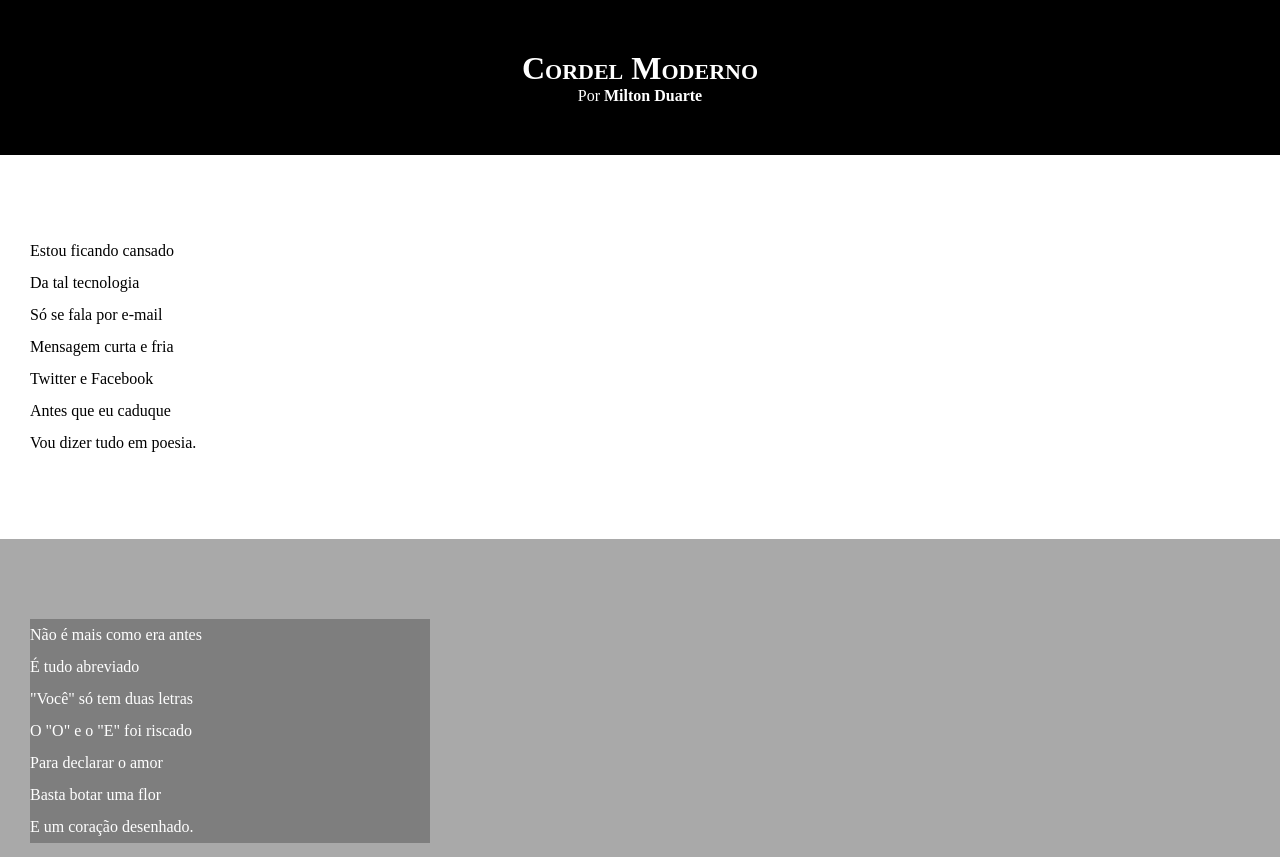
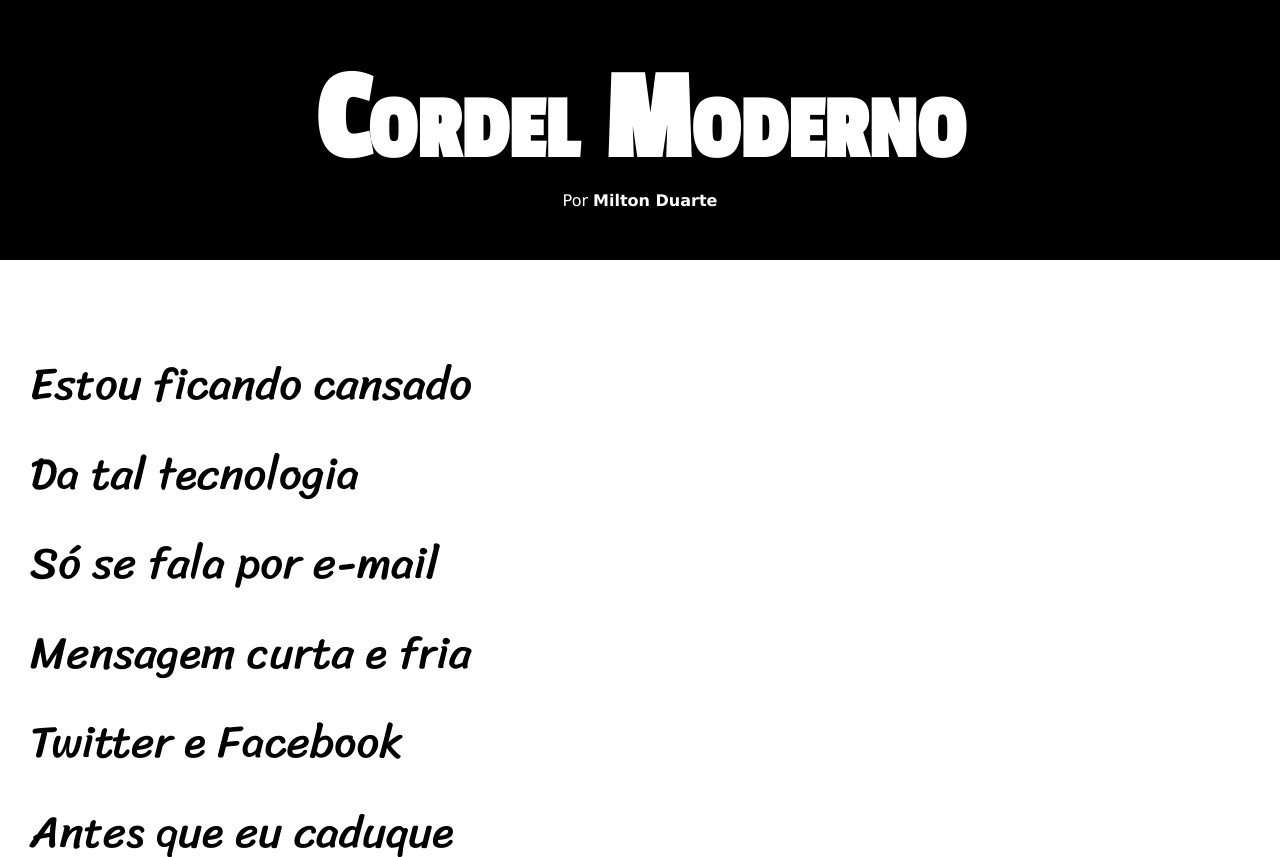
Before and after one commit to RogerioJesuinoFR/projeto-cordel, a plain HTML site: page index.html in a window 1280 px wide. Shown: the top 857 px of the page. Drawn offline with Linux system fonts and the light colour scheme.

Commit message:
Update style.css

```diff
--- a/style.css
+++ b/style.css
@@ -1,13 +1,26 @@
 @charset "UTF-8";
+
+@import url('https://fonts.googleapis.com/css2?family=Passion+One&display=swap');
+@import url('https://fonts.googleapis.com/css2?family=Sriracha&display=swap');
+
+
+
+:root {
+    --font1: Verdana, Geneva, Tahoma, sans-serif;
+    --font2: 'Passion One', cursive;
+    --font3: 'Sriracha', cursive;
+}
 
 * {
     margin: 0px;
     padding: 0px;
+    font-size: 1em;
 }
 
 html, body {
     min-height: 100vh;
     background-color: darkgray;
+    font-family: var(--font1);
 }
 
 header {
@@ -20,6 +33,8 @@ header > h1 {
     padding-top: 50px;
     /*text-transform: uppercase;*/
     font-variant: small-caps;
+    font-family: var(--font2);
+    font-size: 10vw;
 }
 
 header > p {
@@ -41,6 +56,8 @@ section {
     padding-bottom: 10vh;
     line-height: 2em;
     padding-left: 30px;
+    font-family: var(--font3);
+    font-size: 3.5vw;
 }
 
 section.normal {
@@ -54,7 +71,8 @@ section.imagem {
 }
 
 section.imagem > p {
-    width: 400px;
+    display: inline-block;
+    padding: 5px;
     background-color: rgba(0, 0, 0, 0.253);
 }
 
```
